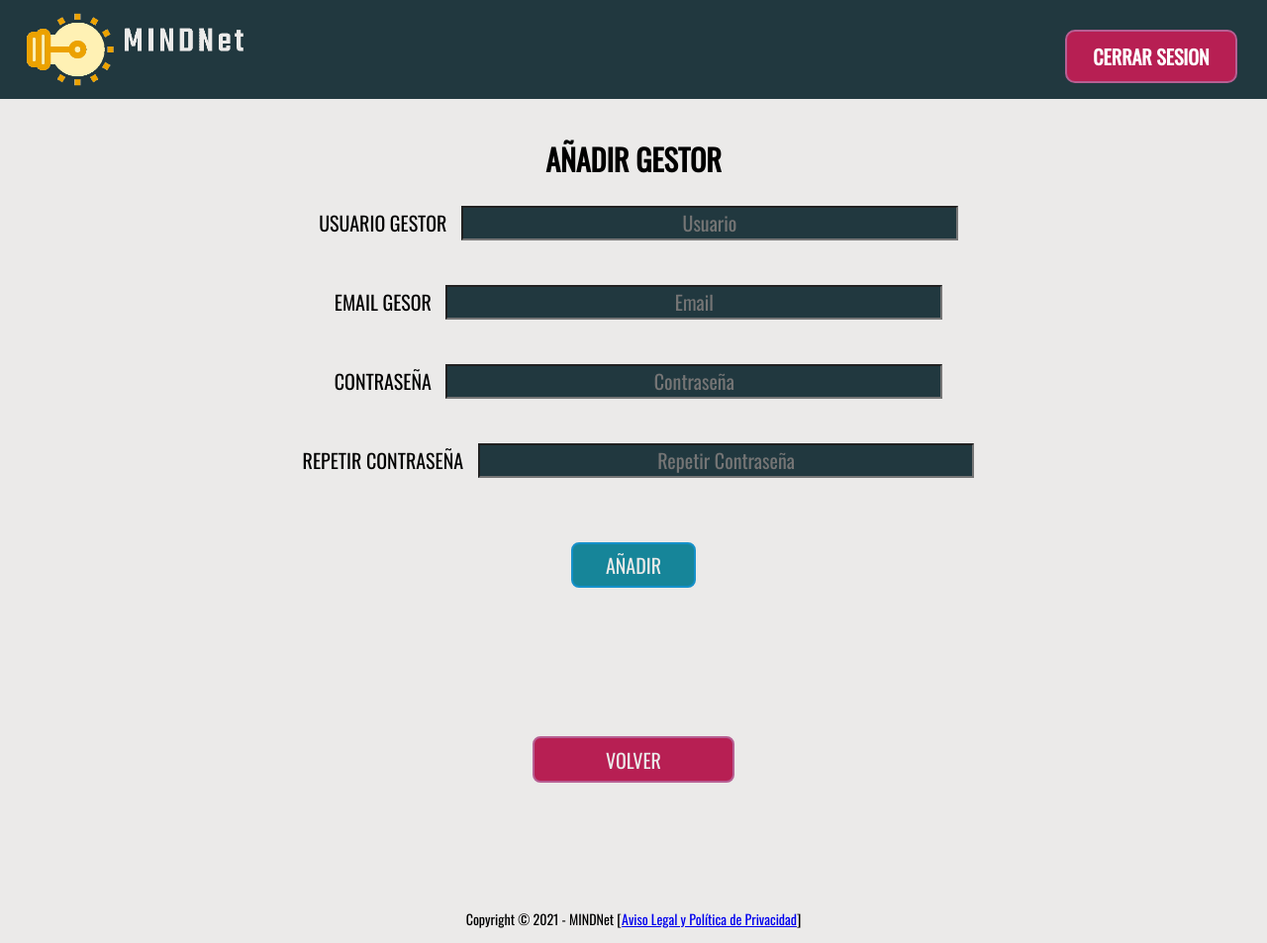
After one commit to Damanre/MINDNet, a PHP site: page /addgestor.php in a window 1280 px wide. The commit adds this page. Shown: the whole page at 99% size. Run offline with PHP 8.4, Linux system fonts and the light colour scheme; the visitor is signed in with stand-in values (Sample User, id 1); some libraries are stand-ins or nearby versions.

Commit message:
git merge

```diff
--- /dev/null
+++ b/src/addgestor.php
@@ -0,0 +1,84 @@
+<?php
+session_start();
+?>
+<html lang="es">
+    <head>
+        <meta charset="UTF-8"/>
+        <title>AÑADIR GESTOR</title>
+        <link href="../style/style.css" rel="stylesheet" type="text/css">
+        <script type="text/javascript" src="http://code.jquery.com/jquery-1.4.4.min.js"></script>
+        <script src="validaciones.js" type="text/javascript"></script>
+    </head>
+    <body>
+        <header id="hdcorto">
+            <a href="index.php"><img id="logo" src="../style/img/logo/logob.png"></a>
+            <a id="logout" href="logout.php">CERRAR SESION</a>
+        </header>
+        <main id="main1col">
+            <?php
+                include_once 'Class_OperacionesBBDD.php';
+                include_once 'Class_OperacionesEXT.php';
+                //Conexion BBDD
+                $ObjBBDD=new OperacionesBBDD();
+                $ObjBBDD->conectar();
+                //Comprobar conexion BBDD
+                if ($ObjBBDD->comprobarConexion()) {
+                    echo '<h1><span class="error"">El servicio no esta disponible en este momento: ' . $ObjBBDD->comprobarConexion().'</span></h1>';//Mostrar Error
+                    echo "<br><a href='index.php'class='confirm'>VOLVER</a>";
+                }else{
+                    if (isset($_SESSION["idusuario"])) {
+                        if ($_SESSION["tipo"] == "a") {
+                            if (!isset($_POST["add"])){
+                                echo '
+                                    <h2>AÑADIR GESTOR</h2>
+                                    <form action="#" method="post">
+                                        <label for="user">USUARIO GESTOR</label>
+                                        <input type="text" name="user" placeholder="Usuario" class="textbox"/></br></br>
+                                        <label for="mail">EMAIL GESOR</label>
+                                        <input type="email" name="mail" placeholder="Email" class="textbox"/></br></br>
+                                        <label for="pass">CONTRASEÑA</label>
+                                        <input type="password" name="pass" placeholder="Contraseña" class="textbox"/></br></br>
+                                        <label for="pass2">REPETIR CONTRASEÑA</label>
+                                        <input type="password" name="pass2" placeholder="Repetir Contraseña" class="textbox"/></br>
+                                        <input type="submit" class="add" name="add" value="AÑADIR" />
+                                    </form>
+                                ';
+                            }else{
+                                if(empty($_POST["user"]) || empty($_POST["mail"]) || empty($_POST["pass"]) || empty($_POST["pass2"])){
+                                    echo '<span class="error">NO PUEDES DEJAR EN BLANCO NINGUN CAMPO</span><br>';//si no existe la maquina
+                                    echo "<br><a href='addgestor.php'class='back'>VOLVER</a>";
+                                }else{
+                                    if($_POST['pass'] != $_POST['pass2']){//comprobar que coinciden las contraseñas
+                                        echo '<span class="error">NO COINCIDEN LAS CONTRASEÑAS</span><br>';//si no existe la maquina
+                                        echo "<br><a href='addgestor.php'class='back'>VOLVER</a>";
+                                    }else{
+                                        $sql = 'INSERT INTO usuario (usuario,email,pass,f_alta,tipo) VALUES ("' . $_POST['user'] . '", "' . $_POST['mail'] . '", "' . encriptar($_POST['pass']) . '", NOW(),"g");';//consulta agregar admin
+                                        $ObjBBDD->ejecutarConsulta($sql);//ejecutar consulta
+                                        if($ObjBBDD->comprobarError()){//comprobar error
+                                            echo $ObjBBDD->comprobarError();
+                                            echo "<br><a href='addgestor.php'class='back'>VOLVER</a>";
+                                        }else{
+                                            header("Location:gesgestores.php");//redireccion
+                                        }
+                                    }
+                                }
+                            }
+                        } else {
+                            echo '<span class="error">NO PUEDES ACCEDER A ESTE SITIO</span>
+                                <br><a class="back" href="login.php">VOLVER</a>
+                            ';
+                        }
+                    } else {
+                        echo '<span class="error">NO PUEDES ACCEDER A ESTE SITIO</span>
+                            <br><a class="back" href="login.php">VOLVER</a>
+                        ';
+                    }
+                }
+            ?>
+            <br><a href='gesgestores.php'class='hdbtn'>VOLVER</a>
+        </main>
+        <footer>
+            <p>Copyright © 2021 - MINDNet [<a href="alp.html">Aviso Legal y Política de Privacidad</a>]</p>
+        </footer>
+    </body>
+</html>
--- a/src/gesgestores.php
+++ b/src/gesgestores.php
@@ -33,6 +33,7 @@ session_start();
                     $resultado=$ObjBBDD->ejecutarConsulta($sql);
                     echo '<div id="listabox">';
                     echo '<h2>Gestores</h2>';
+                    echo "<br><a href='addgestor.php'class='new'>NUEVO</a>";
                     if ($ObjBBDD->filasObtenidas($resultado) > 0) {
                         echo '<table>';
                         echo '<tr>';
--- a/style/style.css
+++ b/style/style.css
@@ -249,3 +249,37 @@ td{
 .lasttd{
     width: 3%;
 }
+.new{
+    border: 2px solid #1691ca;
+    border-radius: 8px;
+    color: #ebeae9;
+    text-decoration: none;
+    padding: 0.5%;
+    width: 10%;
+    background-color: #168599;
+    display: inline-block;
+    margin-bottom: 50px;
+}
+.new:hover{
+    border: 2px solid #168599;
+    color: #ebeae9;
+    background-color: #1691ca;
+}
+.add{
+    border: 2px solid #1691ca;
+    border-radius: 8px;
+    color: #ebeae9;
+    text-decoration: none;
+    padding: 0.5%;
+    width: 10%;
+    background-color: #168599;
+    display: inline-block;
+    margin: 50px;
+    font-size: 1rem;
+    font-family: Oswald;
+}
+.add:hover{
+    border: 2px solid #168599;
+    color: #ebeae9;
+    background-color: #1691ca;
+}
```
